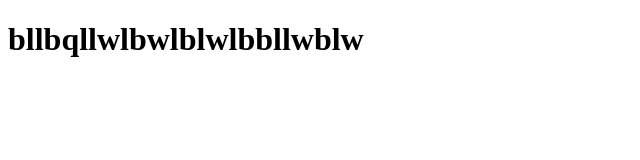
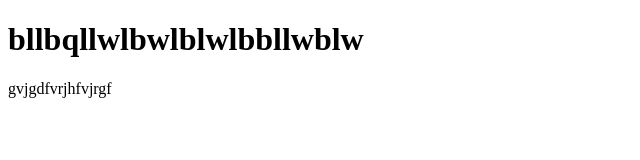
Before and after one commit to imamemohamed/mourad, a plain HTML site: page index.html in a window 1280 px wide. Shown: the whole page, without its empty margins (0-640 px from the left). Drawn offline with Linux system fonts and the light colour scheme.

Commit message:
j'ai modifi

```diff
--- a/index.html
+++ b/index.html
@@ -7,5 +7,6 @@
 </head>
 <body>
     <h1>bllbqllwlbwlblwlbbllwblw</h1>
+    <p>gvjgdfvrjhfvjrgf</p>
 </body>
 </html>
```
